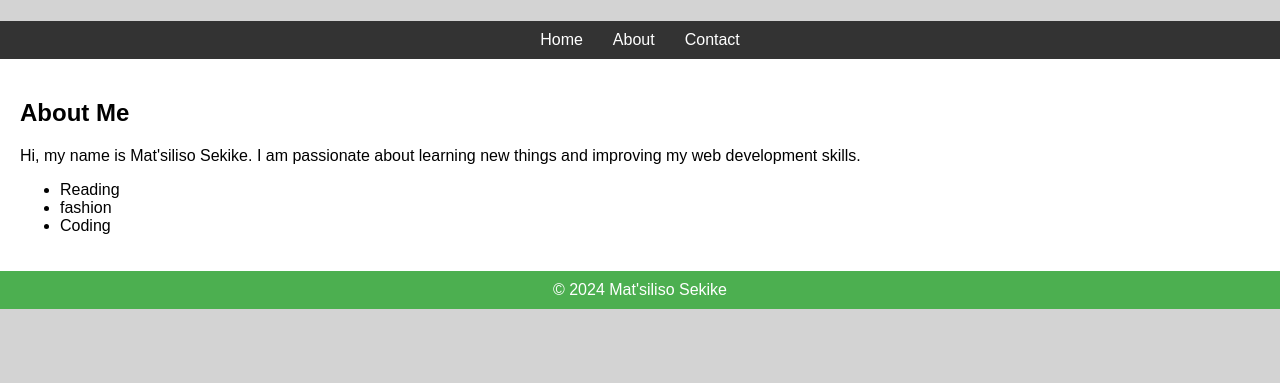
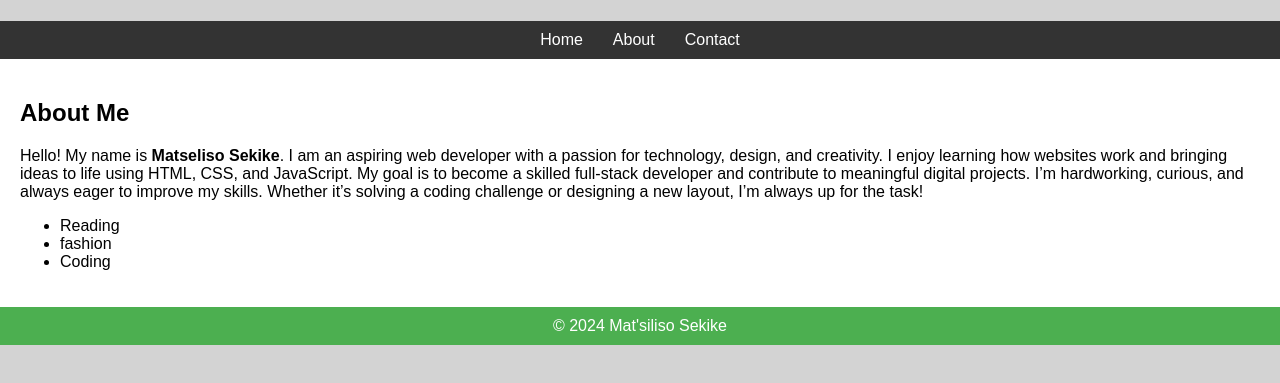
Before and after one commit to Cartoon34/Mat-siliso-Sekike, a plain HTML site: page index.html in a window 1280 px wide. Shown: the part 99-482 px from the top of the page. Drawn offline with Linux system fonts and the light colour scheme.

Commit message:
Update index.html

```diff
--- a/index.html
+++ b/index.html
@@ -62,7 +62,9 @@
 
     <main>
         <h2>About Me</h2>
-        <p>Hi, my name is Mat'siliso Sekike. I am passionate about learning new things and improving my web development skills.</p>
+        <p>
+Hello! My name is <strong>Matseliso Sekike</strong>. I am an aspiring web developer with a passion for technology, design, and creativity. I enjoy learning how websites work and bringing ideas to life using HTML, CSS, and JavaScript. My goal is to become a skilled full-stack developer and contribute to meaningful digital projects. I’m hardworking, curious, and always eager to improve my skills. Whether it’s solving a coding challenge or designing a new layout, I’m always up for the task!
+        </p>
         <ul>
             <li>Reading</li>
             <li> fashion </li>
```
